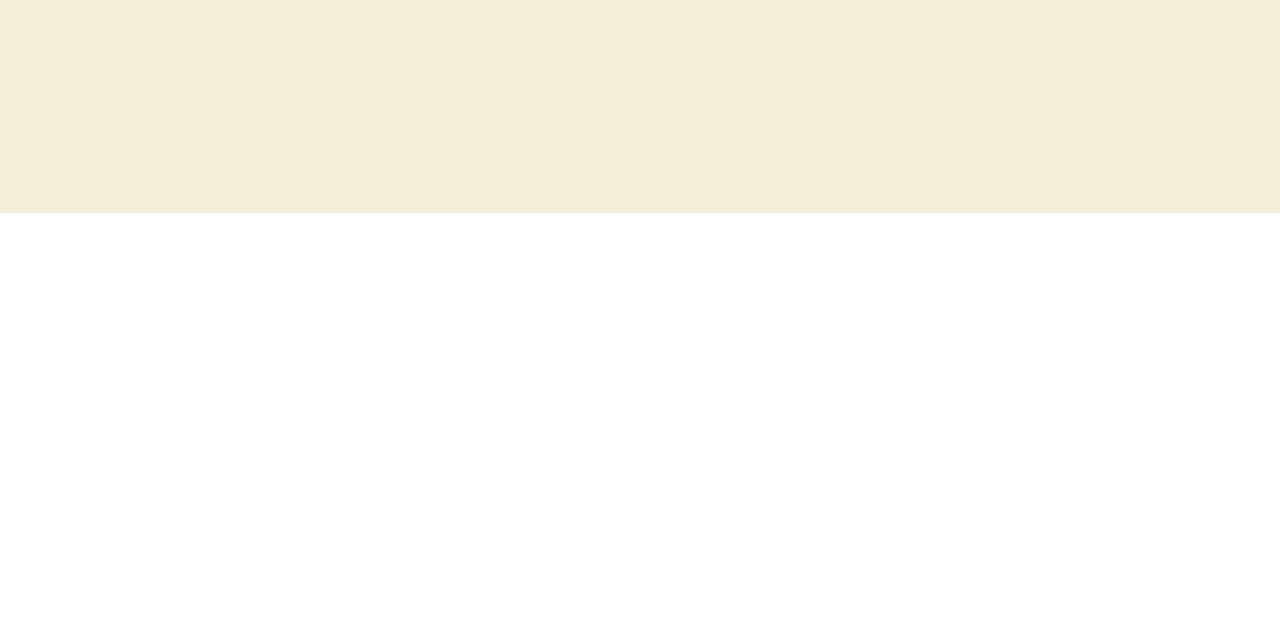
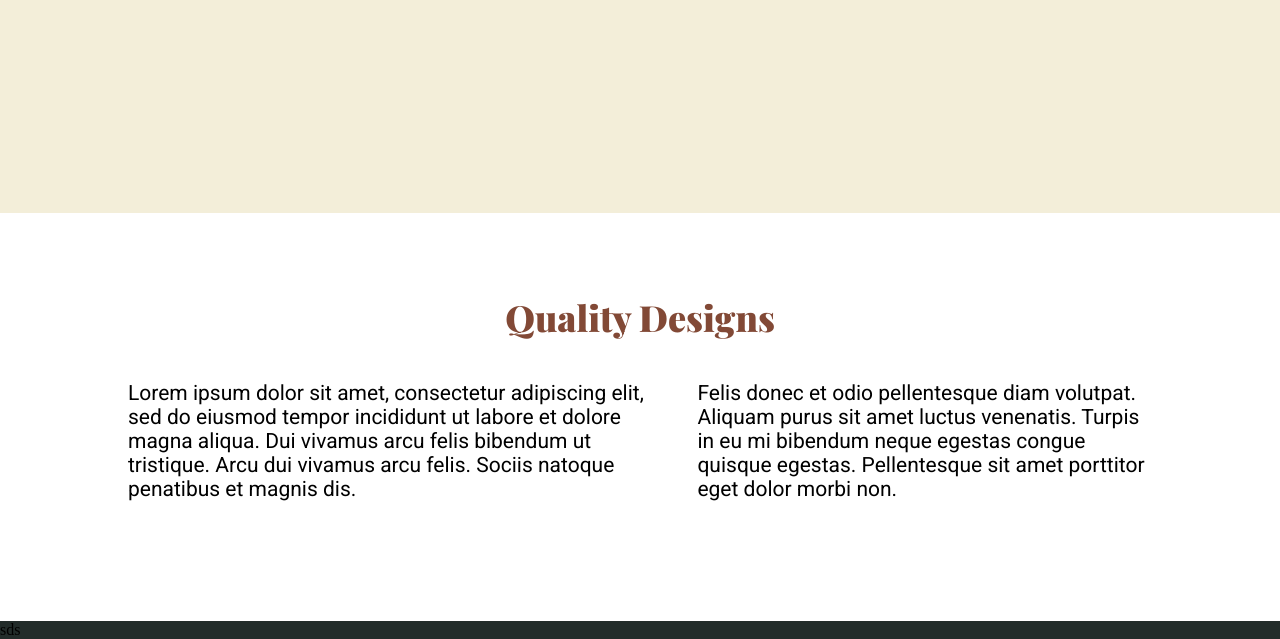
Before and after one commit to Marabunta12/Conquering-Responsive-Layout, a plain HTML site: page Flexbox Challenge 4/index.html in a window 1280 px wide. Shown: the part 447-1086 px from the top of the page. Before the commit the page ends 800 px from the top, so only its background shows below. Drawn offline with nearby package versions, Linux system fonts and the light colour scheme.

Commit message:
add primary-content section in challenge 4

```diff
--- a/Flexbox Challenge 4/index.html
+++ b/Flexbox Challenge 4/index.html
@@ -27,5 +27,26 @@
                 </div>
             </div>
         </header>
+
+        <section class="primary-content">
+            <div class="container">
+                <h2 class="primary-content-title">Quality Designs</h2>
+                <div class="primary-content-text">
+                    <p>
+                        Lorem ipsum dolor sit amet, consectetur adipiscing elit, sed do eiusmod
+                        tempor incididunt ut labore et dolore magna aliqua. Dui vivamus arcu felis
+                        bibendum ut tristique. Arcu dui vivamus arcu felis. Sociis natoque penatibus
+                        et magnis dis.
+                    </p>
+                    <p>
+                        Felis donec et odio pellentesque diam volutpat. Aliquam purus sit amet
+                        luctus venenatis. Turpis in eu mi bibendum neque egestas congue quisque
+                        egestas. Pellentesque sit amet porttitor eget dolor morbi non.
+                    </p>
+                </div>
+            </div>
+        </section>
+
+        <section class="first-photo">sds</section>
     </body>
 </html>
--- a/Flexbox Challenge 4/style.css
+++ b/Flexbox Challenge 4/style.css
@@ -42,3 +42,28 @@ header h1 {
     color: #824936;
     padding-top: 8px;
 }
+
+.primary-content {
+    margin-top: 80px;
+    margin-bottom: 120px;
+}
+
+.primary-content-title {
+    text-align: center;
+    font-family: "Playfair Display", serif;
+    font-weight: 900;
+    font-size: 36px;
+    color: #824936;
+    margin-bottom: 40px;
+}
+.primary-content-text {
+    display: flex;
+    gap: 5%;
+    font-family: "Roboto", sans-serif;
+    font-weight: 400;
+    font-size: 21px;
+}
+
+.first-photo {
+    background-color: #222c2a;
+}
```
